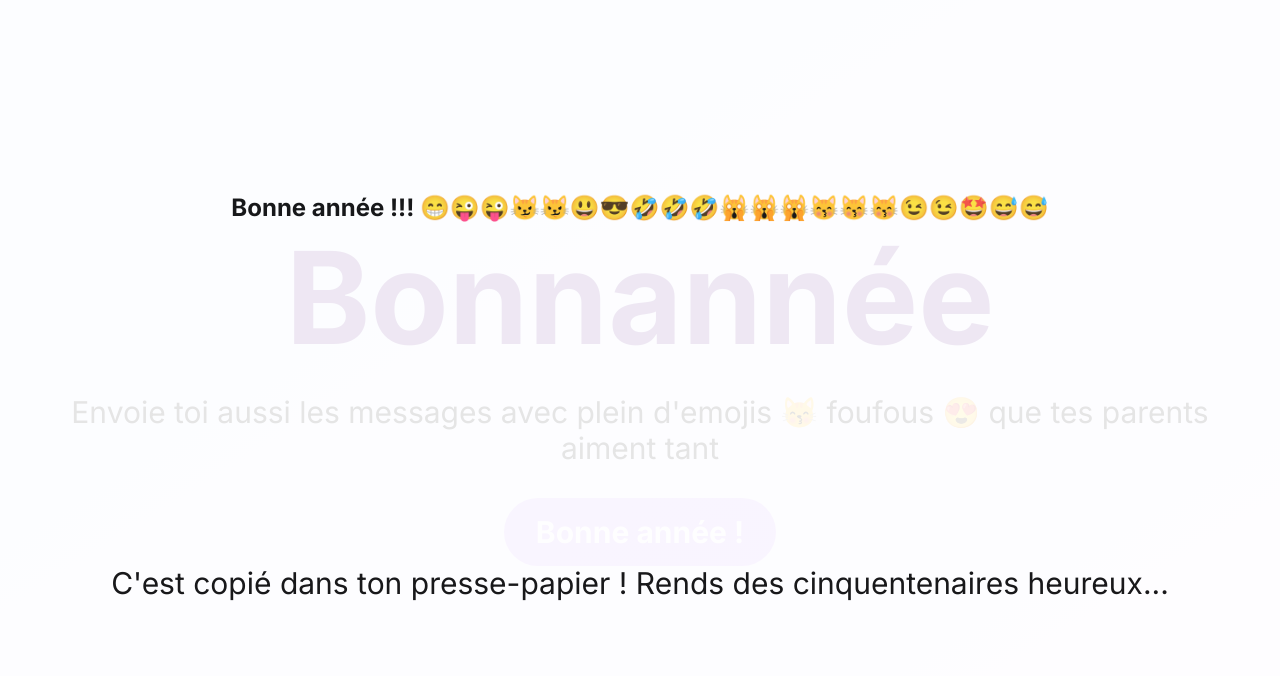
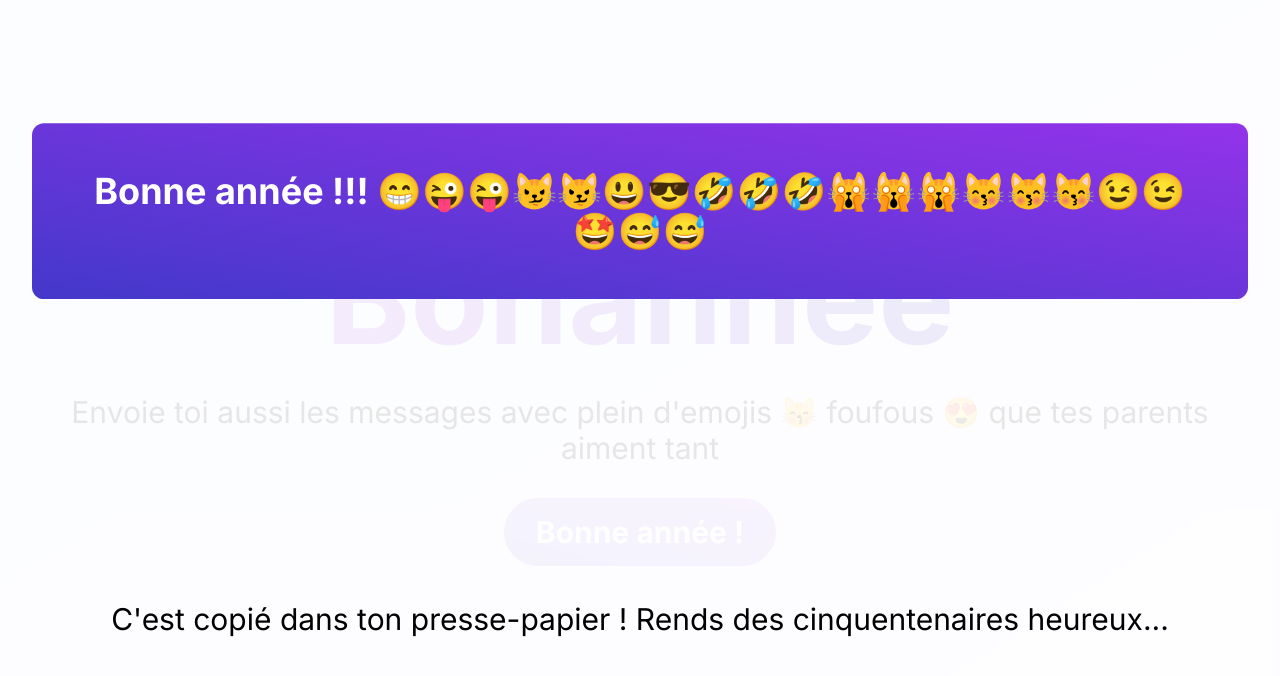
Before and after one commit to Niborwood/bonannee, a React (Vite) app: page / in a window 1280 px wide. Both pictures are taken after a click on the button "Bonne année !". Shown: the top 676 px of the page. Built offline with nearby package versions, Linux system fonts and the light colour scheme.

Commit message:
Better gradients, better modal

```diff
--- a/src/App.tsx
+++ b/src/App.tsx
@@ -78,8 +78,8 @@ function App() {
   return (
     <div className="flex items-center justify-center h-screen font-inter text-xl lg:text-3xl bg-gradient-to-br from-blue-100 to-purple-400/20 p-8 text-center">
       <div className="flex flex-col gap-8 items-center">
-        <h1 className="text-center text-7xl lg:text-9xl font-bold text-purple-900">
-          Bonnannée
+        <h1 className="text-center text-7xl lg:text-9xl font-bold bg-clip-text bg-gradient-to-r from-purple-600 to-indigo-700 text-transparent">
+          Bonannée
         </h1>
         <p>
           Envoie toi aussi les messages avec plein d'emojis{" "}
@@ -89,15 +89,17 @@ function App() {
         </p>
         <button
           onClick={handleClick}
-          className="bg-purple-500 hover:bg-purple-700 text-white font-bold py-4 px-8 rounded-full animate-pulse margin-auto hover:animate-none transition-all w-fit"
+          className="bg-gradient-to-bl from-purple-600 to-indigo-700 hover:bg-purple-700 text-white font-bold py-4 px-8 rounded-full animate-pulse margin-auto hover:animate-none transition-all w-fit"
         >
           Bonne année !
         </button>
       </div>
       {showModal && (
-        <div className="fixed top-0 left-0 right-0 bottom-0 bg-black opacity-90 z-50">
-          <div className="absolute top-0 left-0 right-0 bottom-0 bg-white p-8 grid place-items-center">
-            <div className="font-bold text-2xl animate-bounce">{emojis}</div>
+        <div className="fixed top-0 left-0 right-0 bottom-0 bg-white/80 z-50">
+          <div className="absolute top-0 left-0 right-0 bottom-0 bg-white/50 p-8 grid place-items-center">
+            <div className="font-bold text-2xl lg:text-4xl animate-bounce bg-gradient-to-bl from-purple-600 to-indigo-700 p-12 rounded-xl text-white">
+              {emojis}
+            </div>
             <div>
               C'est copié dans ton presse-papier ! Rends des cinquentenaires
               heureux...
```
